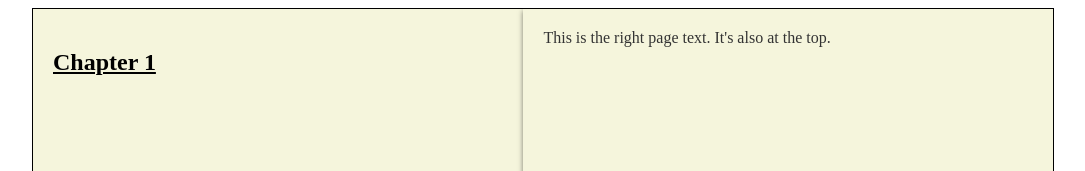
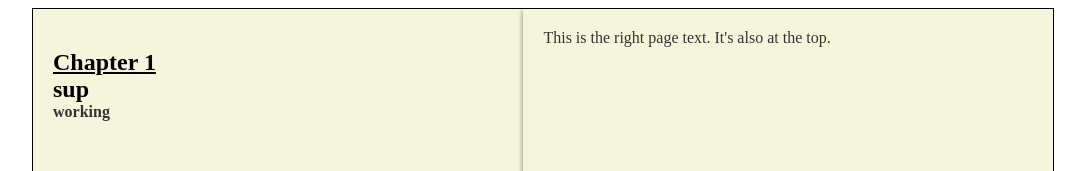
Before and after one commit to chessmano/chessmano.co.uk, a plain HTML site: page index.html in a window 1280 px wide. Shown: the top 171 px of the page, without its empty margins (97-1182 px from the left). Drawn offline with Linux system fonts and the light colour scheme.

Commit message:
Update index.html

```diff
--- a/index.html
+++ b/index.html
@@ -82,7 +82,8 @@
  <div class="cover"></div>
  <div class="pages">
     <div class="page page-left">
-        <h2 class="top-text"><u>Chapter 1</u></h2>
+        <h2 class="top-text"><u>Chapter 1</u><br>
+        sup<p>working</p></h2>
         <p class="top-text">This is a random pieced together number of words as a default way to<br>
         explaing the text layout</p>
     </div>
```
